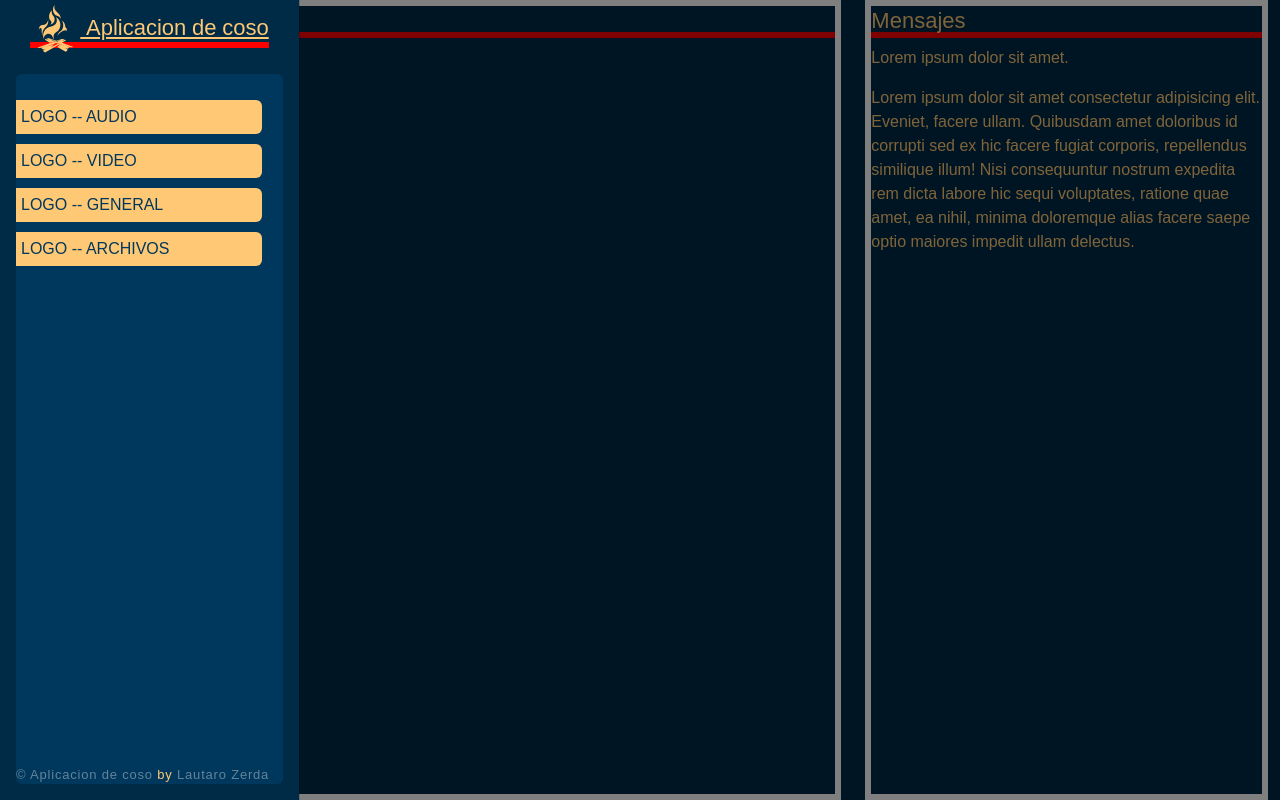
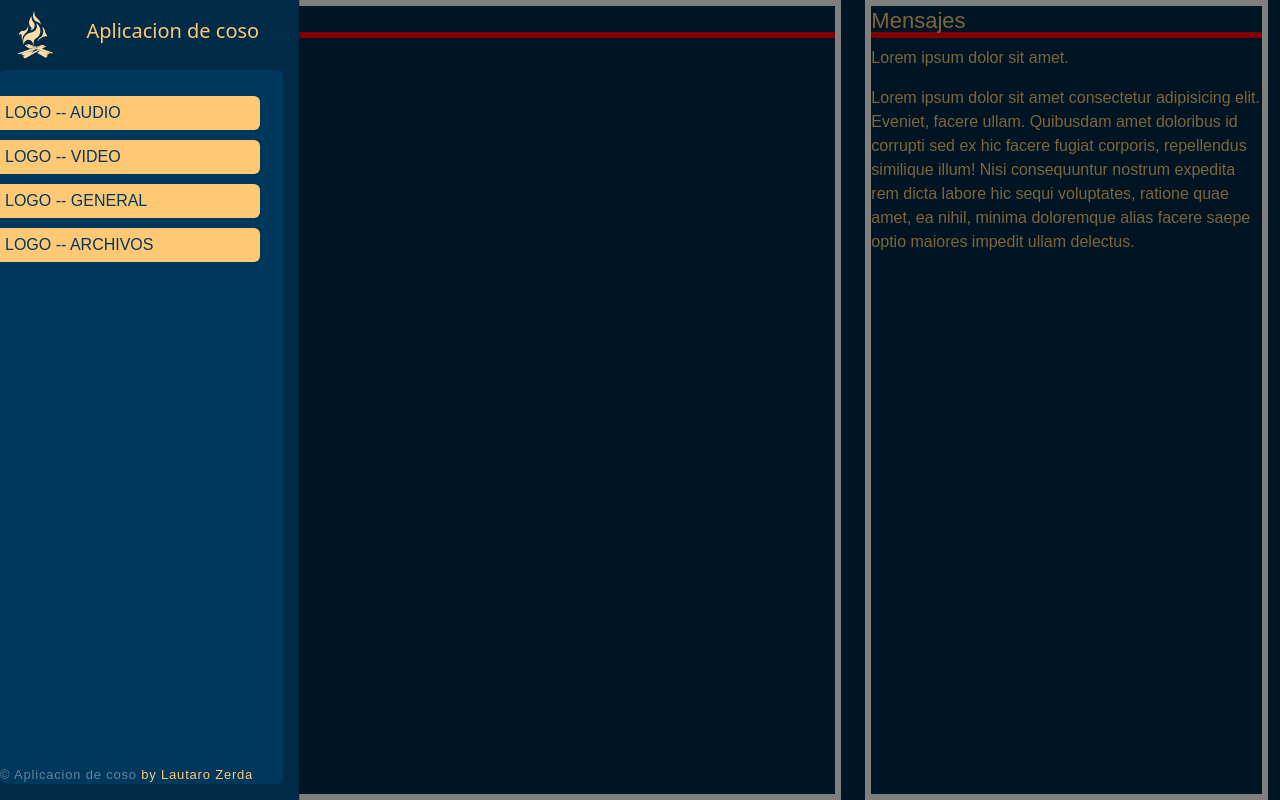
Before and after one commit to taro652/webrtc, a plain HTML site: page index.html in a window 1280 px wide. Both pictures are taken after a click on the button 33 px from the left and 21 px from the top of the page. Drawn offline with nearby package versions, Linux system fonts and the light colour scheme; a web font is replaced by a local one.

Commit message:
off-canvas termiando

```diff
--- a/css/main.css
+++ b/css/main.css
@@ -28,7 +28,7 @@
     position: static;
 }
 
-.card-header h2, .navbar-logo {
+.card-header h2 {
     font-family: "Noto Sans Chakma", Arial, Helvetica, sans-serif, helvetica;
     font-weight: 500;
     font-size: 22px;
@@ -42,7 +42,7 @@
 
 }
 
-p, .offcanvas-body, .card-header h2, .navbar-logo, .config, .btn-close {
+p, .offcanvas-body, .card-header h2, .navbar-logo, .nombre, .config, .btn-close {
     color: var(--accent-yellow);
 
 }
@@ -80,22 +80,36 @@
 }
 
 .offcanvas-header {
-    justify-content: center;
     position: relative;
-    padding: 4px;
+    margin: 0;
+    padding: 0;
+    height: 70px;
 }
 
-.navbar-logo:hover {
+.navbar-logo {
+    position: absolute;
+    padding: 10px;
+    transform: translateY(-50%);
+}
+
+.nombre {
+    position: relative;
+    left: 50%;
+    transform: translateX(-50%);
+    margin: 0;
+    text-decoration: none;
+}
+
+.navbar-logo:hover, .nombre:hover {
     color: var(--smooth-yellow);
 }
-
-
 
 .offcanvas-body {
     background-color: var(--accent-blue);
     padding-left: 0;
     padding-right: 0;
-    margin: 2vh;
+    margin-bottom: 2vh;
+    margin-right: 2vh;
     border-radius: var(--radio-borde);
     position: relative;
     display: flex;
@@ -120,7 +134,6 @@
     color:var(--accent-yellow);
     background-color: var(--main-bg);
     border-color: var(--accent-yellow);
-    border-left: none;
 }
 
 .foo {
@@ -134,6 +147,19 @@
     letter-spacing: 0.8px;
 }
 
-#footer-app-name, #footer-app-creator {
+#footer-app-name {
     color: #ffffff62;
 }
+
+#footer-app-creator {
+    text-decoration: none;
+    color: var(--accent-yellow);
+}
+
+#footer-app-creator:hover {
+    color: var(--smooth-yellow);
+    border-radius: var(--radio-borde);
+    border-color: var(--smooth-yellow);
+    border-style: solid;
+    border-width: 1px;
+}
--- a/index.html
+++ b/index.html
@@ -22,7 +22,7 @@
         <div class="offcanvas-background"></div>
 
         <div class="offcanvas-header">
-            <h5 class="offcanvas-title" id="configuracionLabel">
+            <div class="offcanvas-title" id="configuracionLabel">
                     <a class="navbar-logo" href="#">
                         <svg xmlns:dc="http://purl.org/dc/elements/1.1/"
     xmlns:cc="http://creativecommons.org/ns#"
@@ -258,9 +258,13 @@
     inkscape:connector-curvature="0" />
     </g>
                         </svg>
-                    Aplicacion de coso
                     </a>
-            </h5>
+            </div>
+            <div>
+                <a class="nombre" href="#">
+                    <h5>Aplicacion de coso</h5>
+                </a>
+            </div>
         </div>
 
         <div class="offcanvas-body">
@@ -282,7 +286,7 @@
             </main>
             <div class="foo">
                 <footer>
-                    <span id="footer-app-name">© Aplicacion de coso </span> <span> by </span > <span id="footer-app-creator"> Lautaro Zerda</span>
+                    <span id="footer-app-name">© Aplicacion de coso </span> <span> by </span > <span> <a href="https://github.com/taro652/WebRTC" id="footer-app-creator"> Lautaro Zerda</a></span>
                 </footer>
             </div>
         </div>
```
Lines whose indentation alone changed are shown as unchanged.
